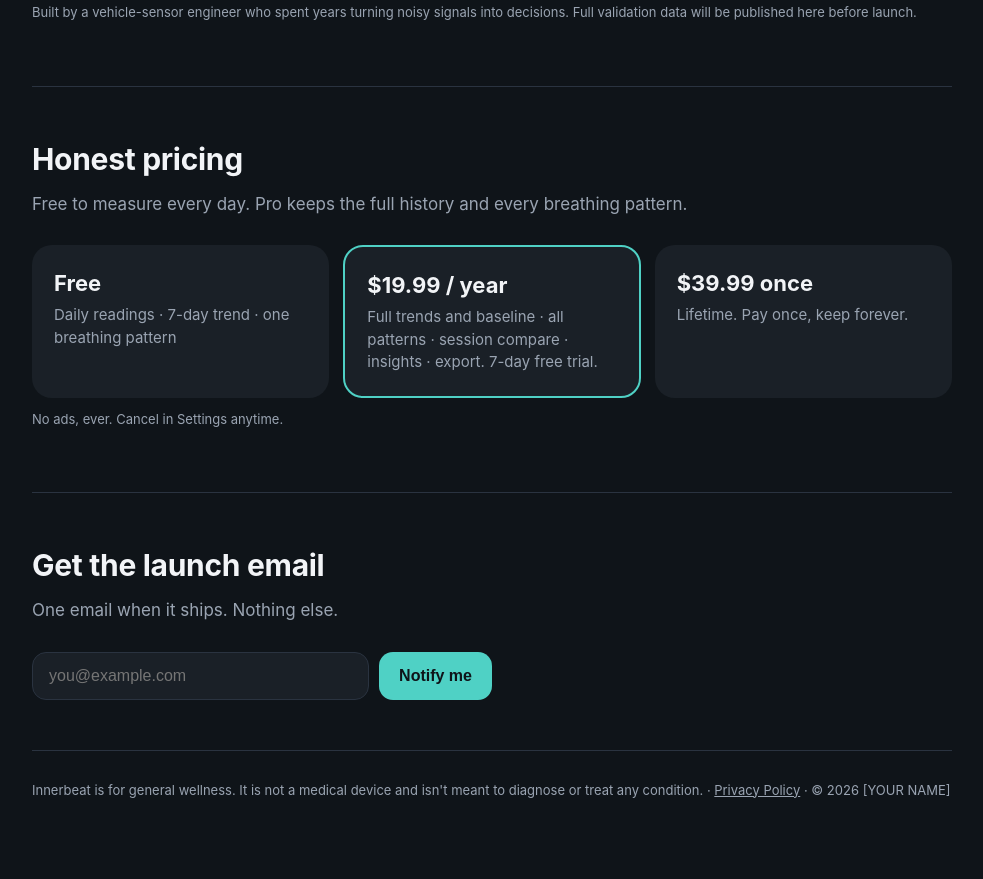
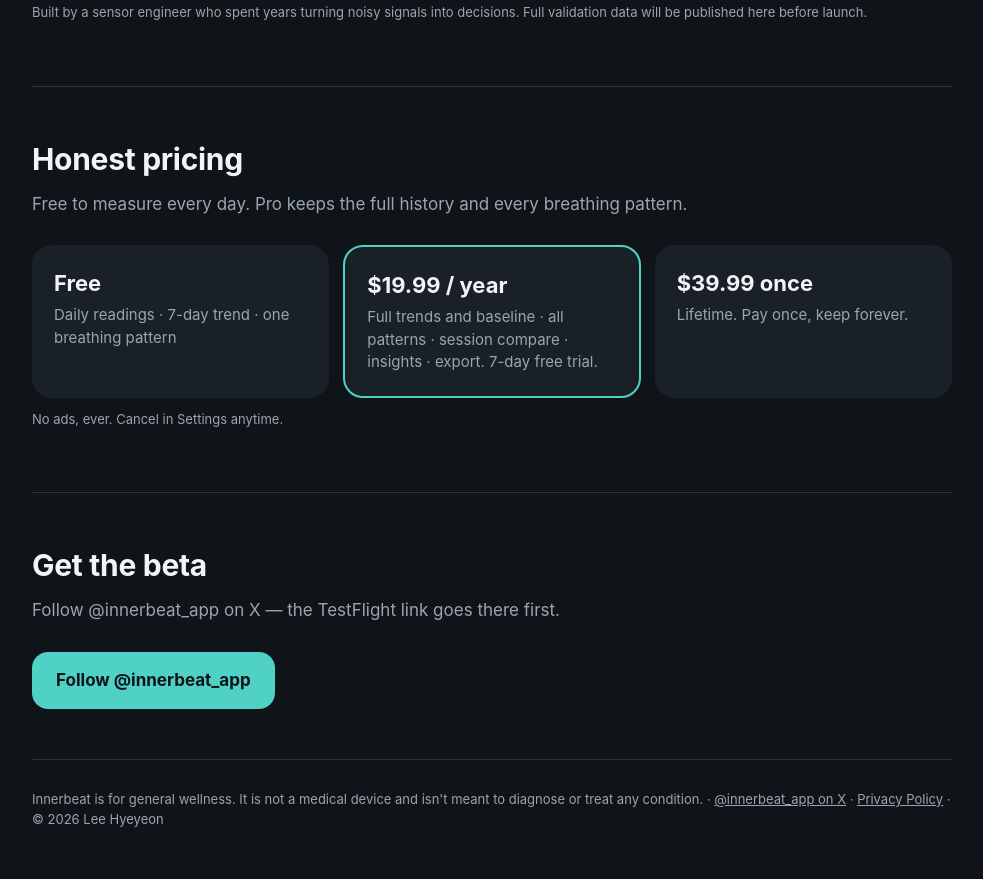
Before and after one commit to kookkook68/innerbeat, a plain HTML site: page index.html in a window 1280 px wide. Shown: the part 1723-2602 px from the top of the page, without its empty margins (148-1131 px from the left). Before the commit the page ends 2573 px from the top, so only its background shows below. Drawn offline with Linux system fonts and the light colour scheme.

Commit message:
Add files via upload

```diff
--- a/index.html
+++ b/index.html
@@ -4,7 +4,7 @@
 <meta charset="utf-8">
 <meta name="viewport" content="width=device-width, initial-scale=1">
 <title>Innerbeat — Camera HRV & breathing</title>
-<meta name="description" content="See your heart respond to your breath. A 60-second HRV reading with your iPhone camera, then live breathing biofeedback. No wearable, no ads, data stays on your phone.">
+<meta name="description" content="See your heart respond to your breath. An under-a-minute HRV reading with your iPhone camera, then live breathing biofeedback. No wearable, no ads, data stays on your phone.">
 <style>
 :root{--bg:#0F1419;--card:#1A2027;--fg:#F2F4F7;--sub:#9AA4B2;--acc:#4FD1C5;--line:#2A3340}
 *{box-sizing:border-box}
@@ -19,9 +19,6 @@ h1{font-size:clamp(34px,5vw,56px);line-height:1.05;letter-spacing:-.02em;margin:
 .lead{font-size:19px;color:var(--sub);margin:0 0 28px;max-width:520px}
 .cta{display:inline-flex;align-items:center;gap:10px;background:var(--acc);color:#0F1419;font-weight:700;padding:16px 24px;border-radius:16px;text-decoration:none;font-size:17px}
 .note{font-size:13px;color:var(--sub);margin-top:12px}
-form{display:flex;gap:10px;max-width:460px;margin-top:8px}
-input[type=email]{flex:1;padding:14px 16px;border-radius:14px;border:1px solid var(--line);background:var(--card);color:var(--fg);font-size:16px}
-button{padding:14px 20px;border-radius:14px;border:0;background:var(--acc);color:#0F1419;font-weight:700;font-size:16px;cursor:pointer}
 .phone{width:300px;height:620px;border-radius:40px;border:8px solid var(--card);background:var(--bg);margin:0 auto;overflow:hidden;box-shadow:0 30px 80px rgba(0,0,0,.5);display:flex;flex-direction:column;padding:50px 18px 24px;gap:14px}
 .phone .big{font-size:30px;font-weight:700}
 .phone .card{background:var(--card);border-radius:18px;padding:14px}
@@ -53,8 +50,8 @@ footer a{color:var(--sub)}
 <div class="hero">
   <div>
     <h1>See your heart respond to your breath.</h1>
-    <p class="lead">A 60-second HRV reading with your iPhone camera. Then breathe with the guide and watch your heart rhythm settle, live. No wearable. No ads. Nothing leaves your phone.</p>
-    <a class="cta" href="#waitlist">Join the waitlist</a>
+    <p class="lead">An under-a-minute HRV reading with your iPhone camera. Then breathe with the guide and watch your heart rate follow your breath, live. No wearable. No ads. Nothing leaves your phone.</p>
+    <a class="cta" href="#beta">Get the beta</a>
     <p class="note">Coming to the App Store in early 2027. iPhone first.</p>
   </div>
   <div class="phone" aria-hidden="true">
@@ -84,7 +81,7 @@ footer a{color:var(--sub)}
     <div class="card"><div class="stat">Heart rate only</div><p>HRV can be far off while you breathe slowly, so breathing sessions compare heart rate, not HRV. (Within 11% in 2 of 4 slow-breathing recordings, but off by 17% and 100% in the other 2.)</p></div>
   </div>
   <p class="sub">Movement, pressing hard or a loose finger lower accuracy. Innerbeat drops those beats and tells you why. It is a wellness tool, not a medical device.</p>
-  <p class="note">Built by a vehicle-sensor engineer who spent years turning noisy signals into decisions. Full validation data will be published here before launch.</p>
+  <p class="note">Built by a sensor engineer who spent years turning noisy signals into decisions. Full validation data will be published here before launch.</p>
 </section>
 
 <section id="pricing">
@@ -98,18 +95,15 @@ footer a{color:var(--sub)}
   <p class="note">No ads, ever. Cancel in Settings anytime.</p>
 </section>
 
-<section id="waitlist">
-  <h2>Get the launch email</h2>
-  <p class="sub">One email when it ships. Nothing else.</p>
-  <form action="[YOUR FORM ENDPOINT]" method="post">
-    <label for="email" style="position:absolute;left:-9999px">Email</label>
-    <input id="email" type="email" name="email" placeholder="you@example.com" required>
-    <button type="submit">Notify me</button>
-  </form>
+<section id="beta">
+  <h2>Get the beta</h2>
+  <p class="sub">Follow @innerbeat_app on X — the TestFlight link goes there first.</p>
+  <!-- TestFlight 공개 링크가 생기면 이 href를 그 링크로 바꾼다 (기획 결정 11-21) -->
+  <a class="cta" href="https://x.com/innerbeat_app" rel="noopener">Follow @innerbeat_app</a>
 </section>
 
 <footer>
-  Innerbeat is for general wellness. It is not a medical device and isn't meant to diagnose or treat any condition. · <a href="privacy.html">Privacy Policy</a> · © 2026 [YOUR NAME]
+  Innerbeat is for general wellness. It is not a medical device and isn't meant to diagnose or treat any condition. · <a href="https://x.com/innerbeat_app" rel="noopener">@innerbeat_app on X</a> · <a href="privacy.html">Privacy Policy</a> · © 2026 Lee Hyeyeon
 </footer>
 </div>
 </body>
```
